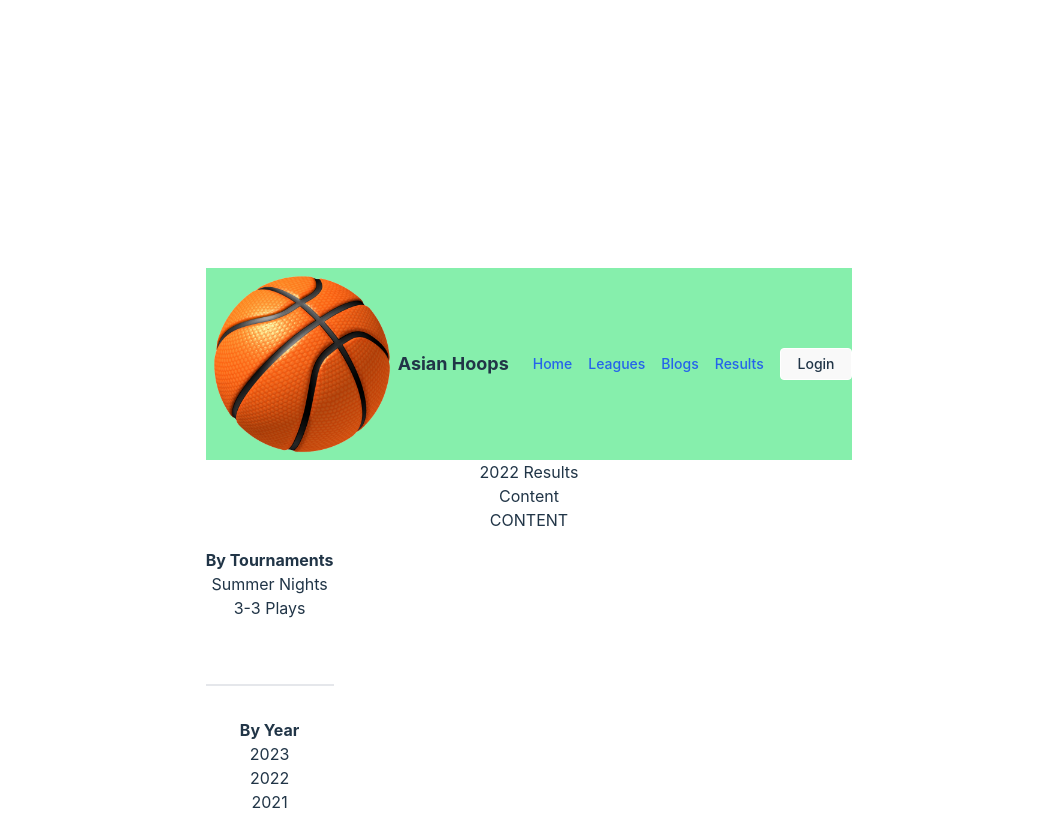
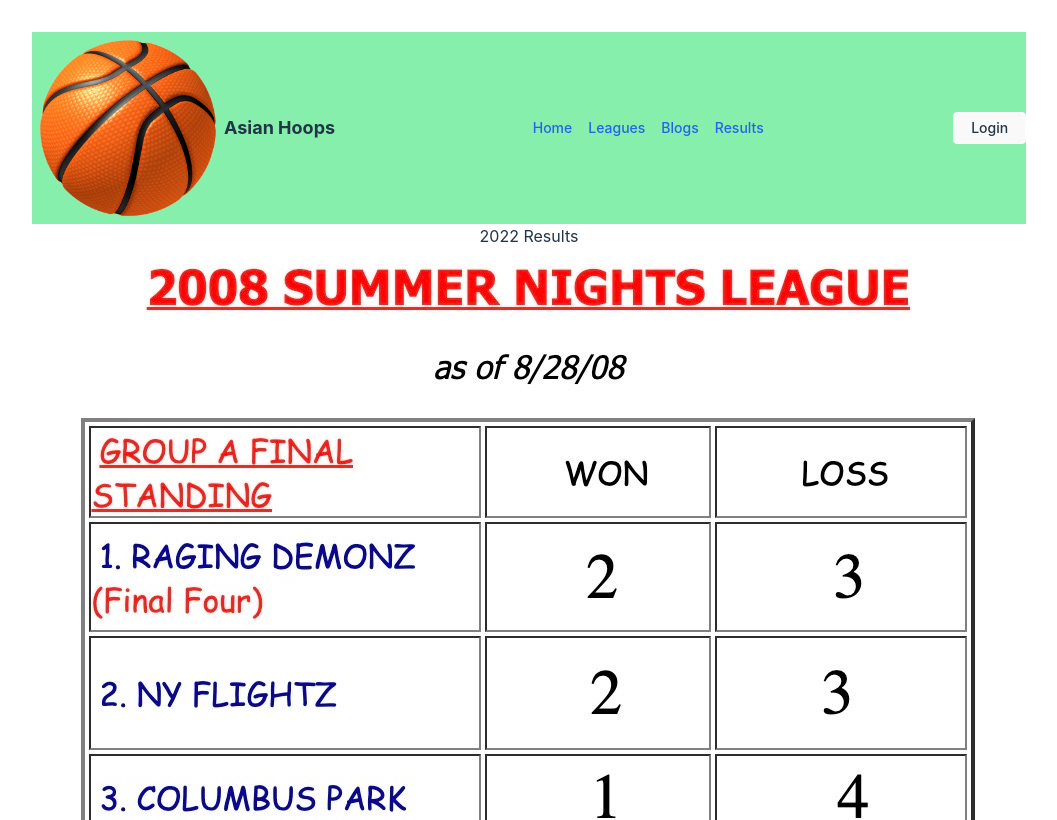
Before and after one commit to wthwang38/asianhoops, a React (Vite) app: page /results in a window 1280 px wide. Shown: the top 820 px of the page, without its empty margins (111-1168 px from the left). Built offline with nearby package versions, Linux system fonts and the light colour scheme.

Commit message:
added image for content in results and card

```diff
--- a/src/Card.jsx
+++ b/src/Card.jsx
@@ -1,8 +1,14 @@
 import React from 'react';
 
 function Card(){
-
+    let scoreboard = <img src="Image 1-31-23 at 11.22 AM.jpg"/>;
     return(
-
+        <div>
+            <div id="stats container">
+                {scoreboard}
+            </div>
+        </div>
     )
 }
+
+export default Card;
--- a/src/Results.jsx
+++ b/src/Results.jsx
@@ -1,4 +1,5 @@
-import React from 'react'
+import React from 'react';
+import Card from './Card';
 
 export const Results = () => {
 
@@ -9,9 +10,10 @@ let divison;
   return (
     <div>
       <header>{currentYear} Results</header>
-        <div>Content</div>
-        <div>CONTENT</div>
+
+
       <div>
+        <Card />
         <div id="sidebar" className="side bar mt-4 w-100 fixed">
           <div className="border-b-2 pb-lg">
             <h2 className="font-bold">By Tournaments</h2>
```
Also changed, not shown: Image 1-31-23 at 11.22 AM.jpg (added).
